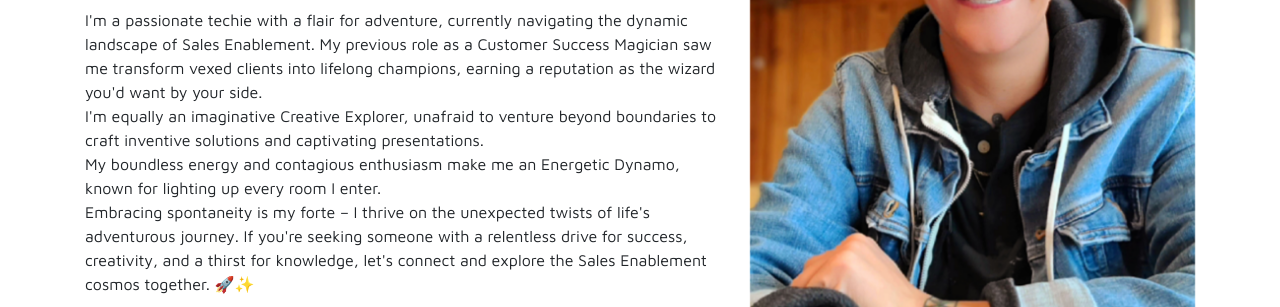
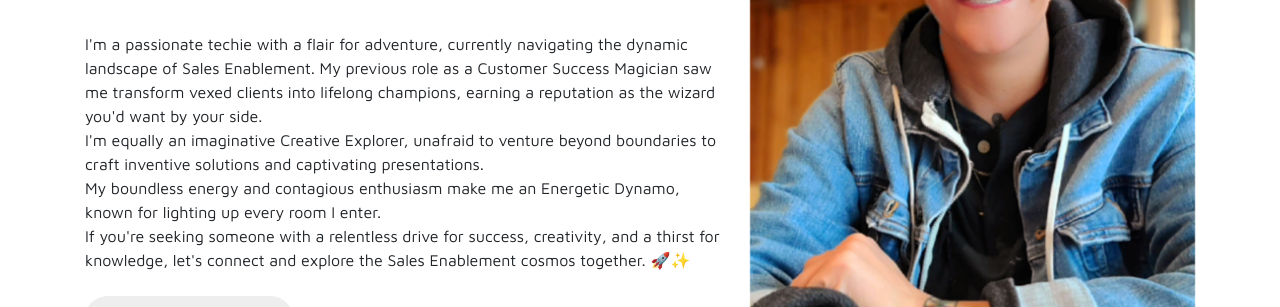
Before and after one commit to LeybaAir/Strategic_Portfolio, a plain HTML site: page index.html in a window 1280 px wide. Shown: the part 488-795 px from the top of the page. Drawn offline with Linux system fonts and the light colour scheme.

Commit message:
Update index.html

```diff
--- a/index.html
+++ b/index.html
@@ -81,7 +81,7 @@
                       <li>I'm a passionate techie with a flair for adventure, currently navigating the dynamic landscape of Sales Enablement. My previous role as a Customer Success Magician saw me transform vexed clients into lifelong champions, earning a reputation as the wizard you'd want by your side.</li>
                       <li>I'm equally an imaginative Creative Explorer, unafraid to venture beyond boundaries to craft inventive solutions and captivating presentations.</li>
                       <li>My boundless energy and contagious enthusiasm make me an Energetic Dynamo, known for lighting up every room I enter.</li>
-                      <li>Embracing spontaneity is my forte – I thrive on the unexpected twists of life's adventurous journey.  If you're seeking someone with a relentless drive for success, creativity, and a thirst for knowledge, let's connect and explore the Sales Enablement cosmos together. 🚀✨</li>
+                      <li>If you're seeking someone with a relentless drive for success, creativity, and a thirst for knowledge, let's connect and explore the Sales Enablement cosmos together. 🚀✨</li>
                   </ul>
 
                   <div class="custom-btn-group mt-4">
```
